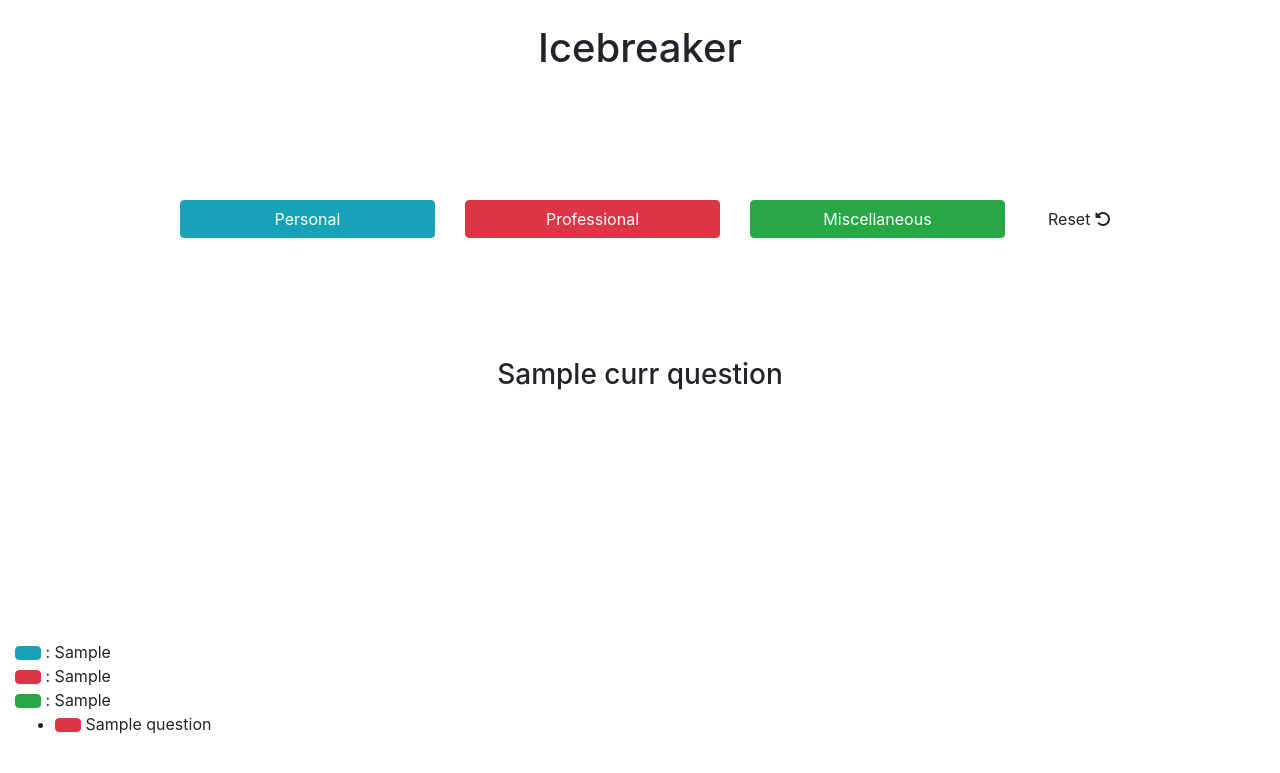
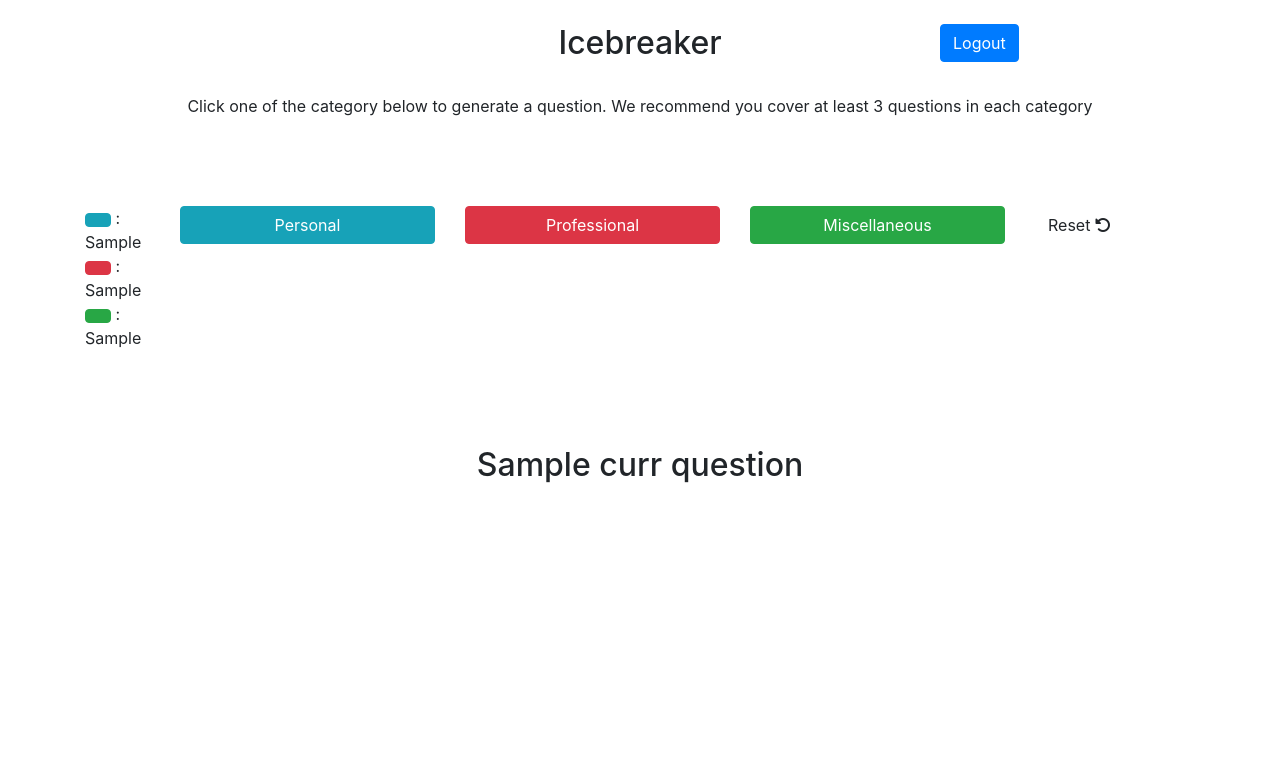
Before and after one commit to sivsubra-tw/mentor-intro, a Flask app: template templates/index.html in a window 1280 px wide. Shown: the top 773 px of the page. Run offline with Flask 2, Linux system fonts and the light colour scheme; the template is opened without the code that fills it: most values are stand-ins (such as "Sample title", 1, 10 or a date in 2020); some libraries are stand-ins or nearby versions.

Commit message:
Add logout button and summary page

```diff
--- a/application.py
+++ b/application.py
@@ -11,7 +11,7 @@ Session(app)
 
 questions = [
 			 ['Tell me about a time when everything went wrong. How did you deal with it?',
-			  'Describe a moment when you felt like you truly achieved something',
+			  'Describe a moment when you felt like you truly achieved something.',
 			  'What is your favourite childhood memory?'],
 			 ['Are there times when you feel like you do not like your job? If yes, what do you do then?',
 			  'What is something you wish you knew before you started your career?',
@@ -42,7 +42,7 @@ def question():
 	if category == 3:
 		session.clear()
 		reset()
-		return render_template("index.html")
+		return render_template("index.html", questions_so_far = session["questions_so_far"], categories_so_far = session["categories_so_far"])
 	else :
 		session["questions_id"][category] += 1
 		session["questions_id"][category] %= 3
@@ -51,3 +51,20 @@ def question():
 
 		return render_template("index.html", curr_question = questions[category][session["questions_id"][category]], questions_so_far = session["questions_so_far"],
 				categories_so_far = session["categories_so_far"])
+
+@app.route("/summary")
+def logout():
+	print("Entered")
+	questions_so_far = session["questions_so_far"]
+	session.clear()
+	first = []
+	second = []
+	third = []
+	for category, question in questions_so_far:
+		if category == 0:
+			first.append(question)
+		elif category == 1:
+			second.append(question)
+		else:
+			third.append(question)
+	return render_template("summary.html", first = first, second = second, third = third)
--- a/static/css/style.css
+++ b/static/css/style.css
@@ -1,3 +1,15 @@
 h1 {
 	text-align: center;
 }
+
+.space100{
+	line-height: 100px;
+}
+
+.space50{
+	line-height: 50px;
+}
+
+.custom{
+	width: 300px !important;
+}
--- a/templates/index.html
+++ b/templates/index.html
@@ -1,7 +1,8 @@
 <!DOCTYPE html >
 <html lang="en-GB">
 	<head>
-		<meta charset="UTF-8">
+		<meta charset="utf-8">
+		<meta name="viewport" content="width=device-width, initial-scale=1">
 
 		<link rel="stylesheet" href="https://stackpath.bootstrapcdn.com/bootstrap/4.3.1/css/bootstrap.min.css" integrity="sha384-ggOyR0iXCbMQv3Xipma34MD+dH/1fQ784/j6cY/iJTQUOhcWr7x9JvoRxT2MZw1T" crossorigin="anonymous">
 		<link rel="stylesheet" href="{{ url_for('static', filename='css/style.css') }}">
@@ -16,16 +17,35 @@
 
 		<div class="container">
 
-			<h1 align = "center"> Icebreaker </h1>
+			<div class = "row">
+				<div class = "col-lg-3"></div>
+				<div class = "col-lg-6">
+					<h2 align = "center"> Icebreaker </h2>
+				</div>
+				<div class = "col-lg-3">
+					<form action = "{{ url_for('logout') }}">
+						<button class = "btn btn-primary">
+								Logout
+						</button>
+					</form>
+				</div>
+			</div>
 
-			<br> <br> <br> <br> <br>
+			<br>
+
+			<p align = "center"> Click one of the category below to generate a question. We recommend you cover at least 3 questions in each category </p>
+
+			<br> <br> <br>
 
 			<div class = "row">
 
-				<div class ="col-lg-1 col-sm-1"> </div>
+				<div class = "col-lg-1 pull-left">
+					<button type="button" class="btn btn-info"></button> : {{ categories_so_far.0}} <br>
+					<button type="button" class="btn btn-danger"></button> : {{ categories_so_far.1 }} <br>
+					<button type="button" class="btn btn-success"></button> : {{ categories_so_far.2 }} <br>
+				</div>
 
-
-				<div class = "col-lg-3 col-sm-8">
+				<div class = "col-lg-3">
 					<div class = "item">
 						<form action = "{{ url_for('question') }}" method = "post">
 							<button class = "btn btn-info btn-block" name = "category" value = "0">
@@ -36,7 +56,7 @@
 				</div>
 
 
-				<div class = "col-lg-3 col-sm-8">
+				<div class = "col-lg-3">
 					<div class = "item">
 						<form action = "{{ url_for('question') }}" method = "post">
 							<button class = "btn btn-danger btn-block" name = "category" value = "1">
@@ -47,7 +67,7 @@
 				</div>
 
 
-				<div class = "col-lg-3 col-sm-8">
+				<div class = "col-lg-3">
 					<div class = "item">
 						<form action = "{{ url_for('question') }}" method = "post">
 							<button class = "btn btn-success btn-block" name = "category" value = "2">
@@ -57,7 +77,7 @@
 					</div>
 				</div>
 
-				<div class = "col-lg-2 col-sm-1">
+				<div class = "col-lg-2 pull-right">
 					<form action = "{{ url_for('question') }}" method = "post">
 						<button class = "btn" name = "category" value = "3"> Reset <i class ="fas fa-undo-alt"></i></button>
 					</form>
@@ -65,36 +85,13 @@
 
 			</div>
 
-			<br> <br> <br> <br> <br>
+			<br> <br> <br> <br>
 
-			<h3 align = "center"> {{ curr_question }} </h3>
+			<h2 align = "center"> {{ curr_question }} </h2>
+
+			<br> <br> <br> <br>
 
 		</div>
 
-		<br> <br> <br> <br> <br> <br> <br> <br> <br> <br>
-
-		<div class = "col-lg-3 pull-right">
-			<button type="button" class="btn btn-info"></button> : {{ categories_so_far.0}} <br>
-			<button type="button" class="btn btn-danger"></button> : {{ categories_so_far.1 }} <br>
-			<button type="button" class="btn btn-success"></button> : {{ categories_so_far.2 }} <br>
-		</div>
-
-		<footer>
-			<div class = "col-lg-6 pull-right">
-				<ul>
-					{% for questions in questions_so_far %}
-						{% if questions.0 == 0 %}
-							<li> <button type="button" class="btn btn-info"></button> {{ questions.1 }} </li>
-						{% elif questions.0 == 1 %}
-							<li> <button type="button" class="btn btn-danger"></button> {{ questions.1 }} </li>
-						{% else %}
-							<li> <button type="button" class="btn btn-success"></button> {{ questions.1 }} </li>
-						{% endif %}
-					{% endfor %}
-				</ul>
-			</div>
-
-		</footer>
-
 	</body>
 </html>
```
Also changed, not shown: templates/summary.html (added, +55 -0 lines).
